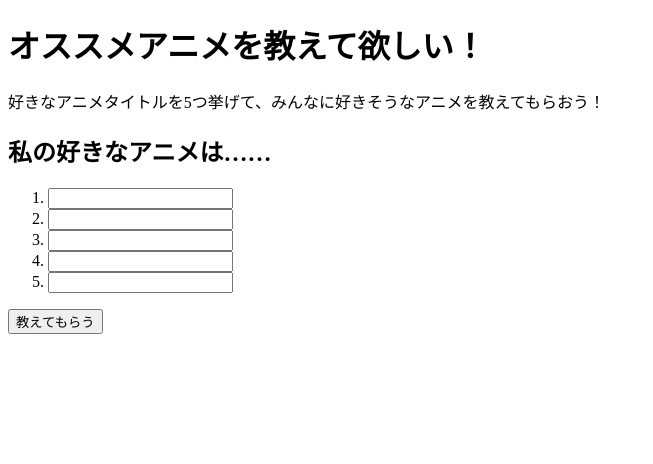
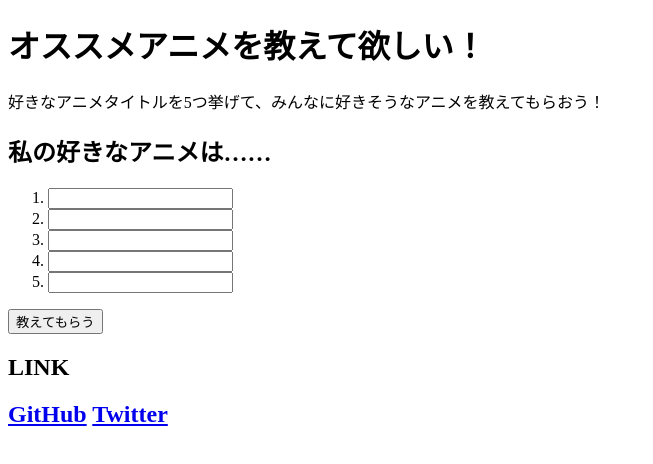
Before and after one commit to masayasviel/recommend-anime-on-twitter, a plain HTML site: page index.html in a window 1280 px wide. Shown: the whole page, without its empty margins (0-653 px from the left). Drawn offline with Linux system fonts and the light colour scheme.

Commit message:
add link

```diff
--- a/index.html
+++ b/index.html
@@ -23,5 +23,10 @@
     <script type="text/javascript" src="./main.js"></script>
 </main>
 
+<footer>
+    <h2>LINK<h2>
+    <a href="https://github.com/masayasviel/recommend-anime-on-twitter">GitHub</a>
+    <a href="https://twitter.com/_masayasviel">Twitter</a>
+</footer>
 </body>
 </html>
```
